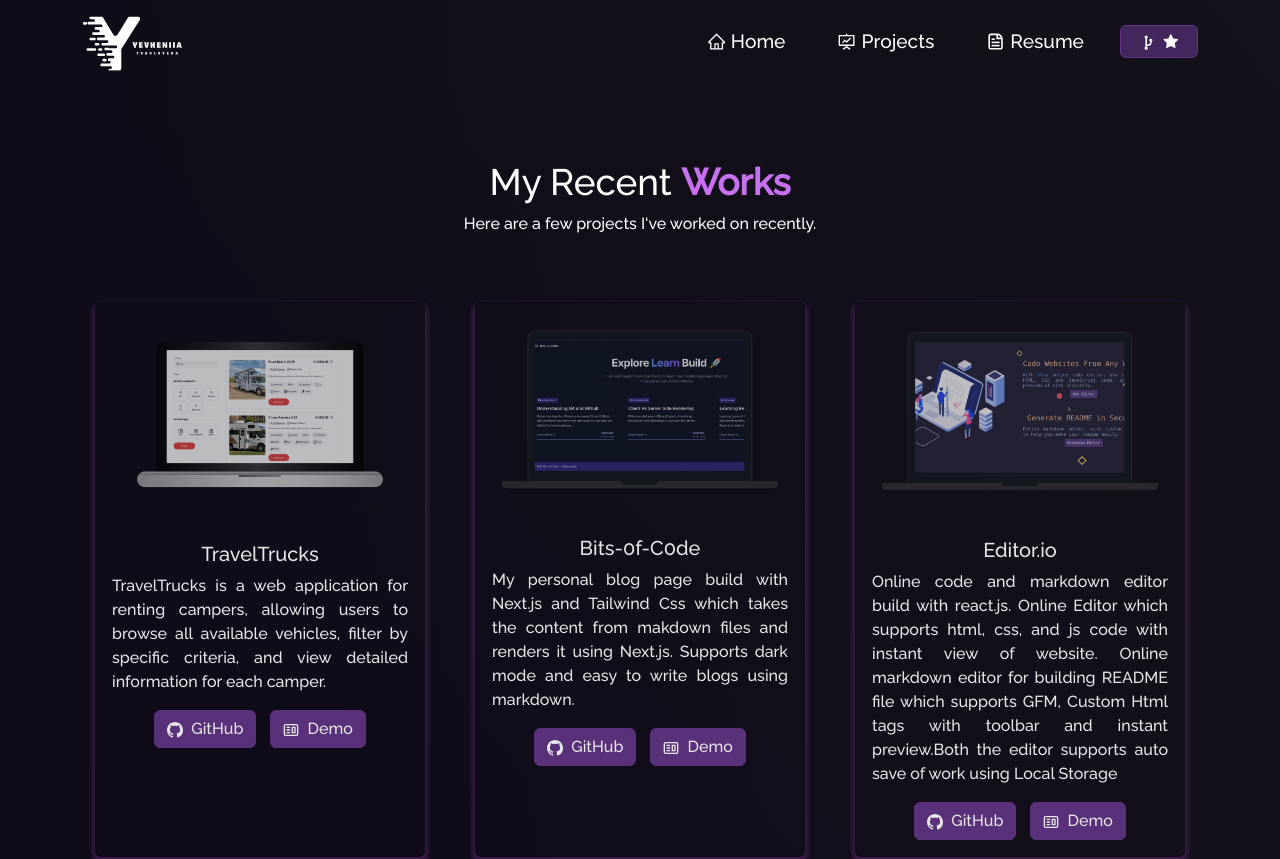
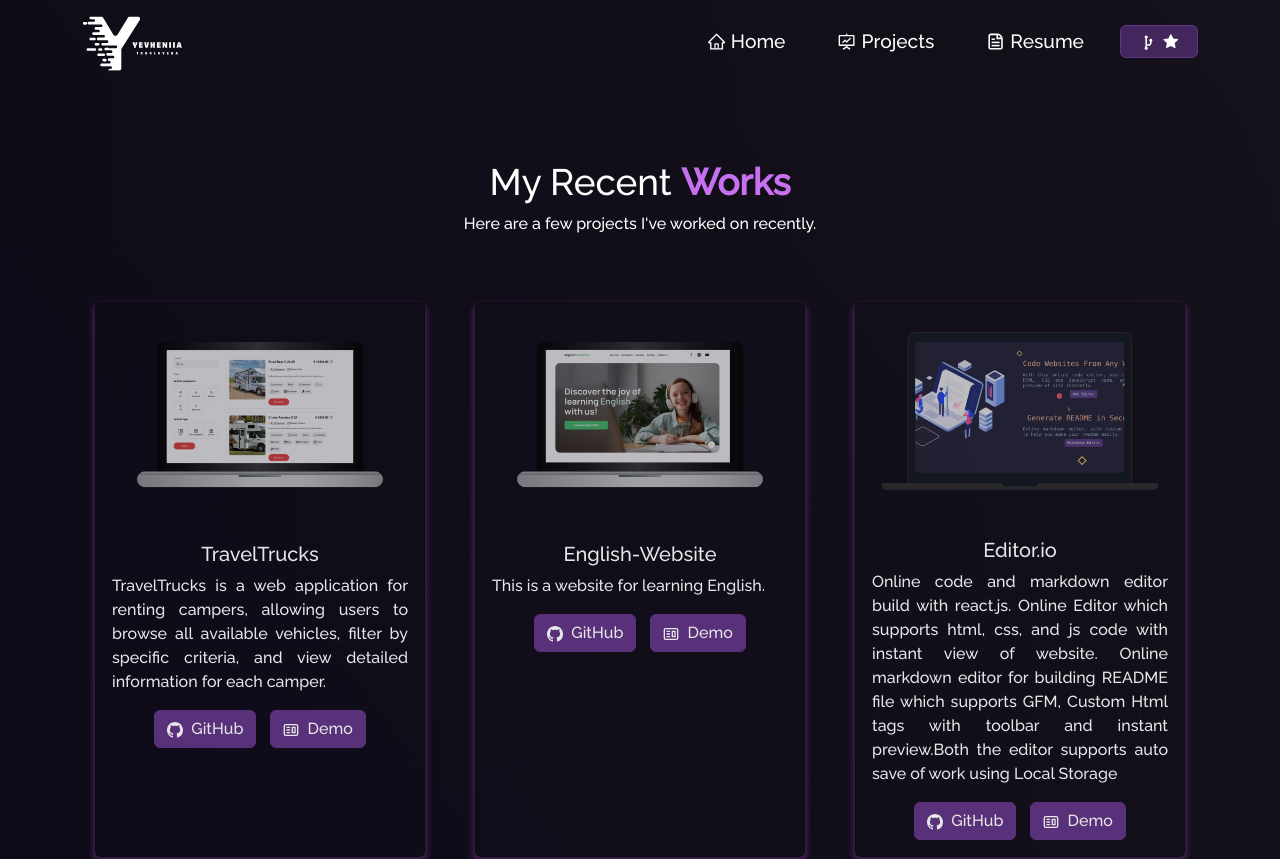
Before and after one commit to tobolovskaya/my-portfolio, a React (Create React App) app: page /projects in a window 1280 px wide. Shown: the top 859 px of the page. Built offline with nearby package versions, Linux system fonts and the light colour scheme.

Commit message:
Update Projects.js

```diff
--- a/src/components/Projects/Projects.js
+++ b/src/components/Projects/Projects.js
@@ -7,7 +7,7 @@ import emotion from "../../Assets/Projects/emotion.png";
 import editor from "../../Assets/Projects/codeEditor.png";
 import TravelTrucks from "../../Assets/Projects/TravelTrucks.png";
 import suicide from "../../Assets/Projects/suicide.png";
-import bitsOfCode from "../../Assets/Projects/blog.png";
+import EnglishWebsite from "../../Assets/Projects/English-Website.png";
 
 function Projects() {
   return (
@@ -34,12 +34,12 @@ function Projects() {
 
           <Col md={4} className="project-card">
             <ProjectCard
-              imgPath={bitsOfCode}
+              imgPath={EnglishWebsite}
               isBlog={false}
-              title="Bits-0f-C0de"
-              description="My personal blog page build with Next.js and Tailwind Css which takes the content from makdown files and renders it using Next.js. Supports dark mode and easy to write blogs using markdown."
-              ghLink="https://github.com/soumyajit4419/Bits-0f-C0de"
-              demoLink="https://blogs.soumya-jit.tech/"
+              title="English-Website"
+              description="This is a website for learning English."
+              ghLink="https://github.com/tobolovskaya/English-Website"
+              demoLink="https://tobolovskaya.github.io/English-Website/"
             />
           </Col>
 
```
